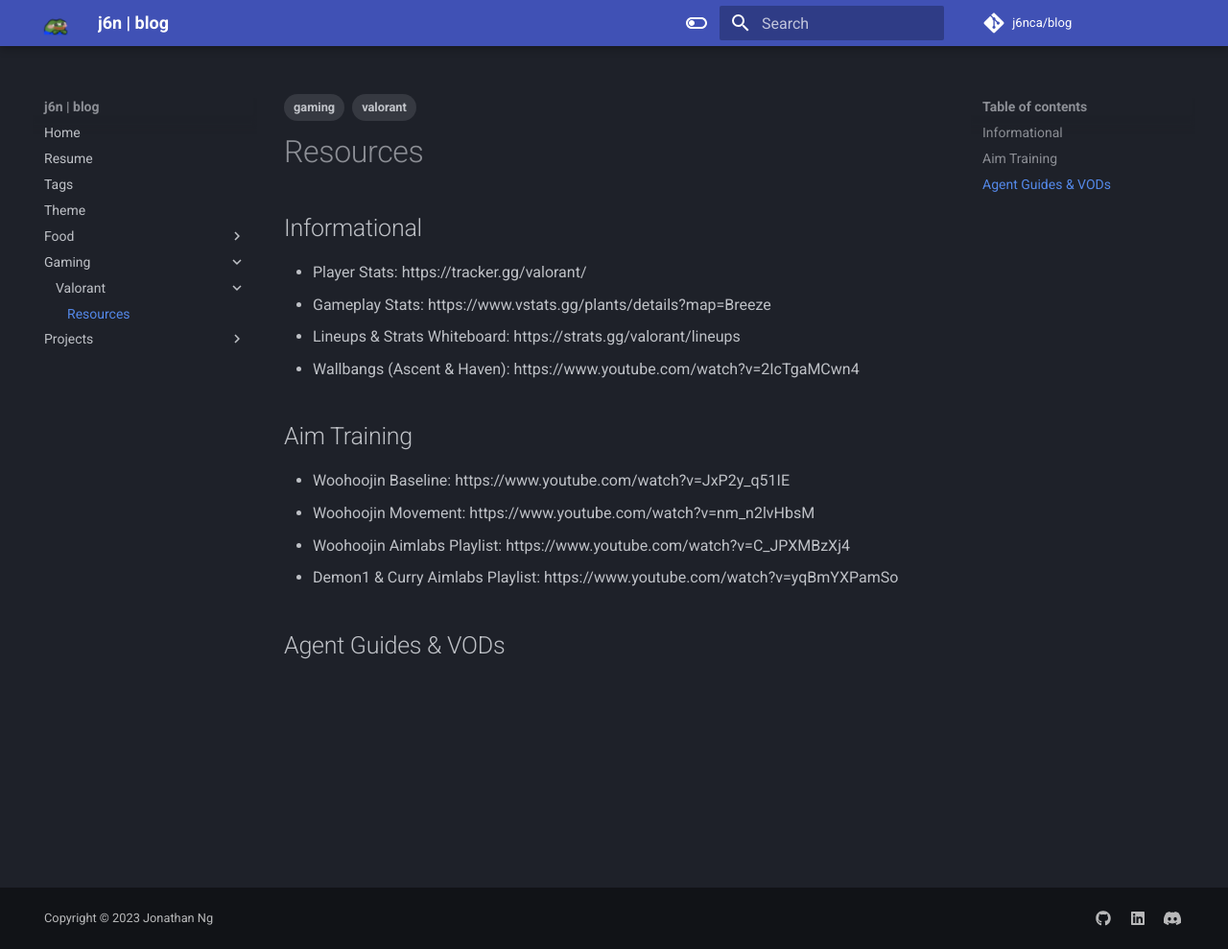
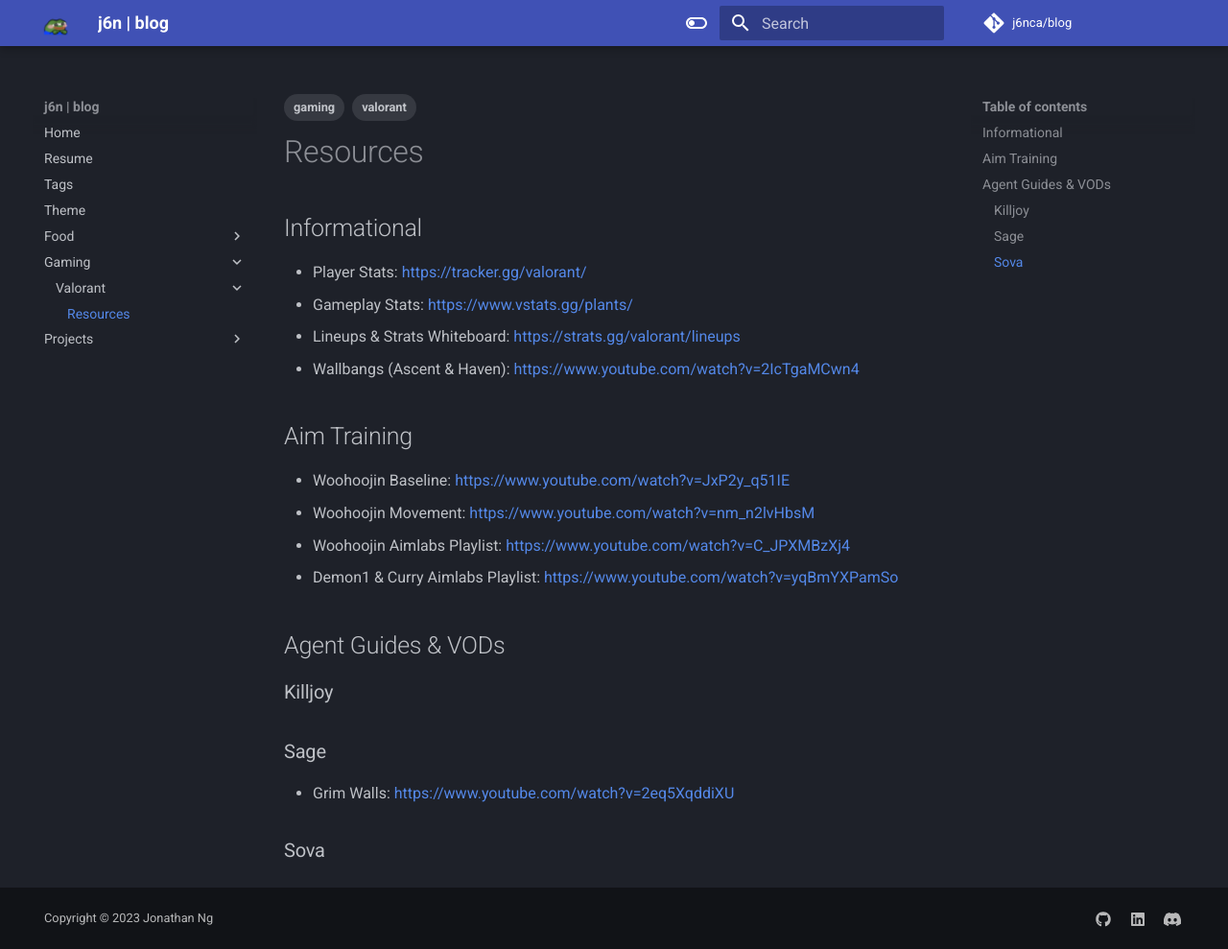
Before and after one commit to j6nca/notes, an MkDocs documentation site: the page built from docs/gaming/valorant/resources.md, in a window 1280 px wide and 989 px high. Shown: the whole window at 96% size. Built offline with MkDocs 1.6.1 and Material for MkDocs 9.7.7, drawn with Linux system fonts in a browser that asks for light colours; comment, search, counter and statistics services are not loaded.

Commit message:
fix links

```diff
--- a/docs/gaming/valorant/resources.md
+++ b/docs/gaming/valorant/resources.md
@@ -8,16 +8,24 @@
 
 ## Informational
 
-- Player Stats: https://tracker.gg/valorant/
-- Gameplay Stats: https://www.vstats.gg/plants/details?map=Breeze
-- Lineups & Strats Whiteboard: https://strats.gg/valorant/lineups
-- Wallbangs (Ascent & Haven): https://www.youtube.com/watch?v=2IcTgaMCwn4
+- Player Stats: [https://tracker.gg/valorant/](https://tracker.gg/valorant/)
+- Gameplay Stats: [https://www.vstats.gg/plants/](https://www.vstats.gg/plants/)
+- Lineups & Strats Whiteboard: [https://strats.gg/valorant/lineups](https://strats.gg/valorant/lineups)
+- Wallbangs (Ascent & Haven): [https://www.youtube.com/watch?v=2IcTgaMCwn4](https://www.youtube.com/watch?v=2IcTgaMCwn4)
 
 ## Aim Training
 
-- Woohoojin Baseline: https://www.youtube.com/watch?v=JxP2y_q51IE
-- Woohoojin Movement: https://www.youtube.com/watch?v=nm_n2lvHbsM
-- Woohoojin Aimlabs Playlist: https://www.youtube.com/watch?v=C_JPXMBzXj4
-- Demon1 & Curry Aimlabs Playlist: https://www.youtube.com/watch?v=yqBmYXPamSo
+- Woohoojin Baseline: [https://www.youtube.com/watch?v=JxP2y_q51IE](https://www.youtube.com/watch?v=JxP2y_q51IE)
+- Woohoojin Movement: [https://www.youtube.com/watch?v=nm_n2lvHbsM](https://www.youtube.com/watch?v=nm_n2lvHbsM)
+- Woohoojin Aimlabs Playlist: [https://www.youtube.com/watch?v=C_JPXMBzXj4](https://www.youtube.com/watch?v=C_JPXMBzXj4)
+- Demon1 & Curry Aimlabs Playlist: [https://www.youtube.com/watch?v=yqBmYXPamSo](https://www.youtube.com/watch?v=yqBmYXPamSo)
 
 ## Agent Guides & VODs
+
+### Killjoy
+
+### Sage
+
+- Grim Walls: [https://www.youtube.com/watch?v=2eq5XqddiXU](https://www.youtube.com/watch?v=2eq5XqddiXU)
+
+### Sova
```
